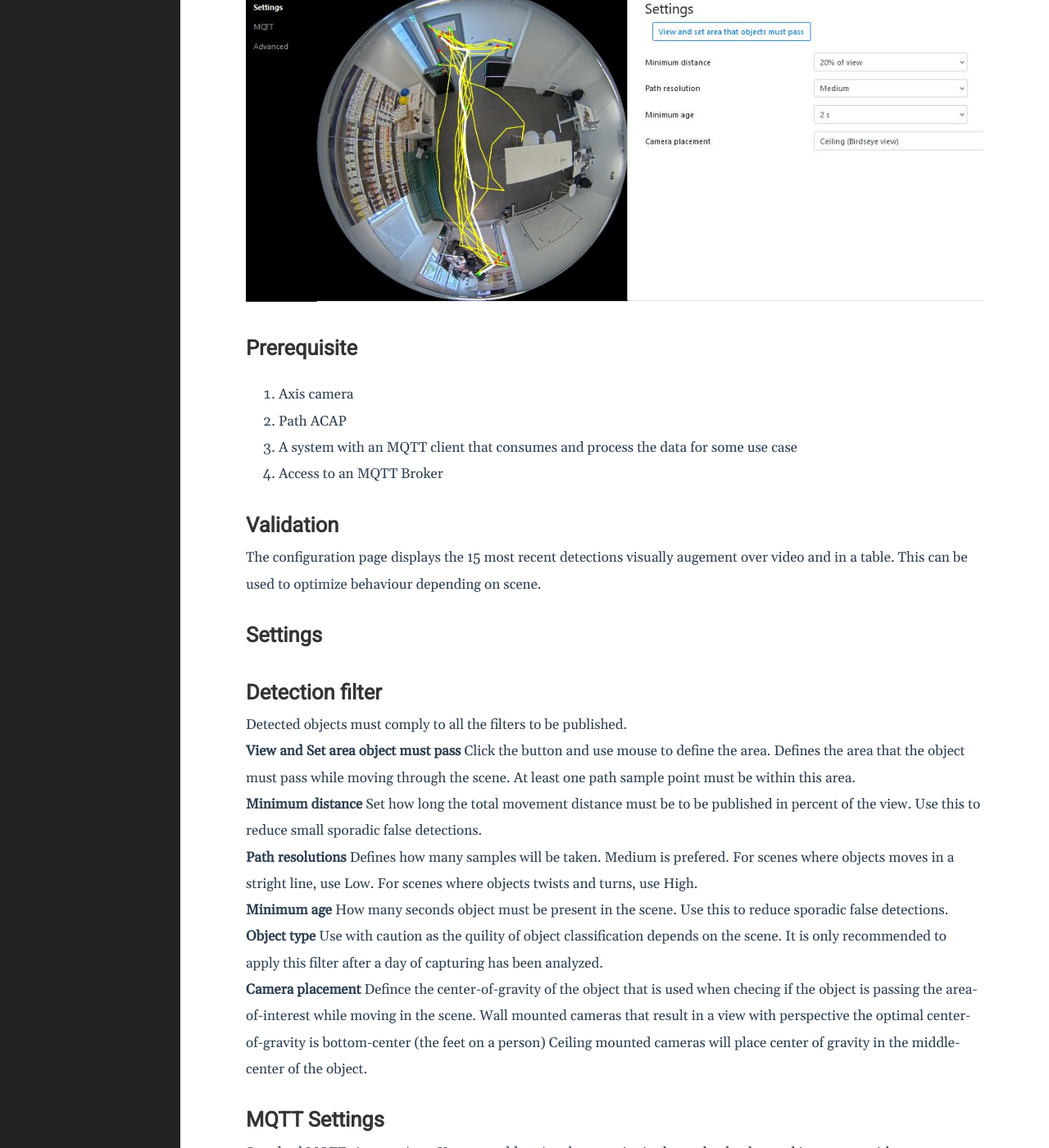
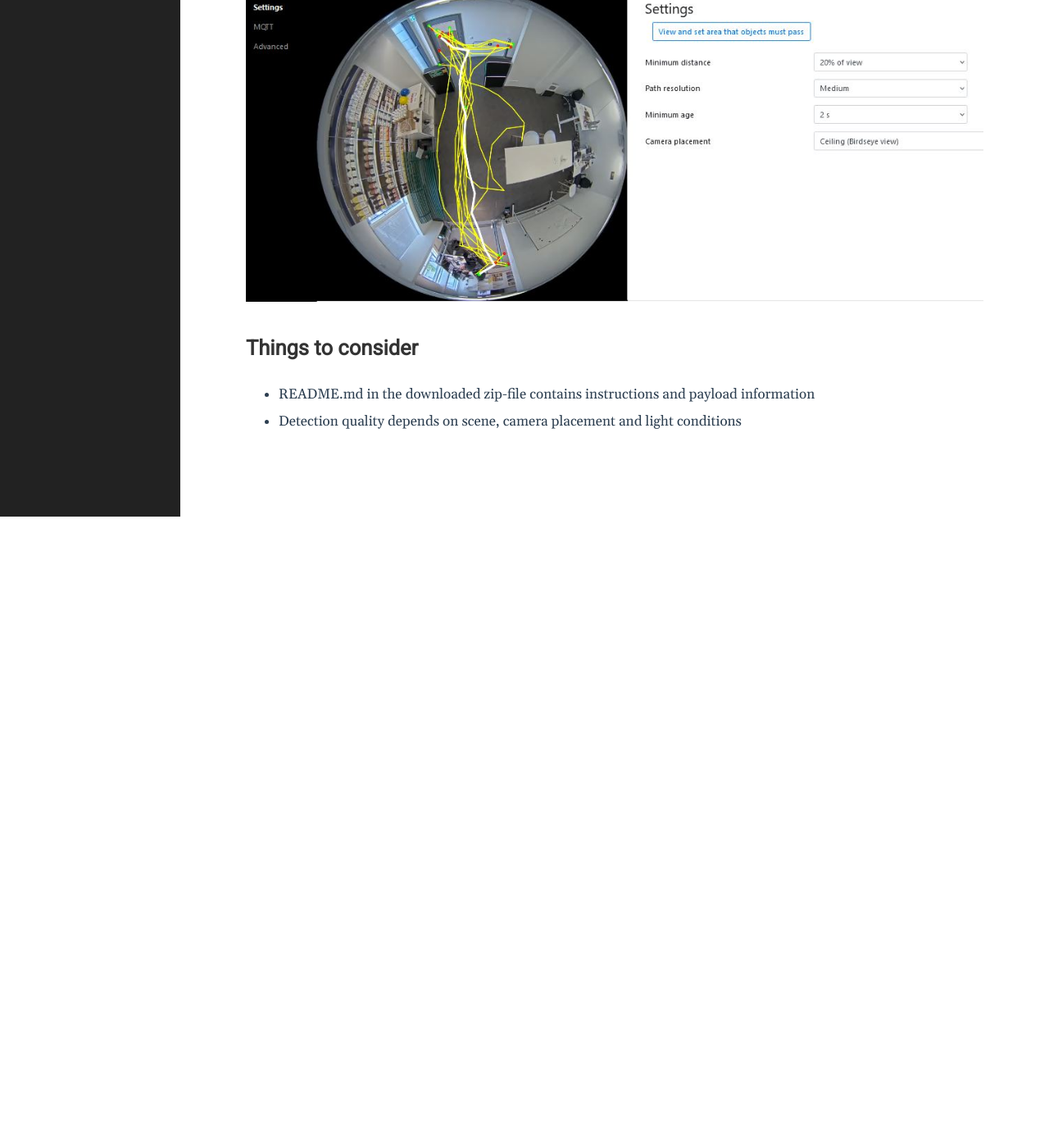
Before and after one commit to pandosme/pandosme.github.io, a Jekyll site: the page built from docs/_posts/2023-02-10-Path-ACAP.md, in a window 1280 px wide and 1400 px high, scrolled down 787 px. Shown: the whole window at 82% size. Built offline with Jekyll 4.4.1, drawn with Linux system fonts in a browser that asks for light colours; after the commit the page ends 1417 px from its top, so only the background shows below that; some of the changed text lies outside the part shown.

Commit message:
Update 2023-02-10-Path-ACAP.md

````diff
--- a/docs/_posts/2023-02-10-Path-ACAP.md
+++ b/docs/_posts/2023-02-10-Path-ACAP.md
@@ -23,100 +23,6 @@ _Example of a fisheye camera mounted in the ceiling_
 
 ![image]({{ site.url }}/assets/path.jpg)
 
-# Prerequisite
-1. Axis camera
-2. Path ACAP
-3. A system with an MQTT client that consumes and process the data for some use case
-4. Access to an MQTT Broker
-
-# Validation
-The configuration page displays the 15 most recent detections visually augement over video and in a table.  This can be used to optimize behaviour depending on scene.
-
-# Settings
-
-## Detection filter
-Detected objects must comply to all the filters to be published.
-&nbsp;\
-**View and Set area object must pass**
-Click the button and use mouse to define the area. Defines the area that the object must pass while moving through the scene.  At least one path sample point must be within this area.
-\
-**Minimum distance**
-Set how long the total movement distance must be to be published in percent of the view.  Use this to reduce small sporadic false detections.
-\
-**Path resolutions**
-Defines how many samples will be taken. Medium is prefered.  For scenes where objects moves in a stright line, use Low.  For scenes where objects twists and turns, use High.
-\
-**Minimum age**
-How many seconds object must be present in the scene.  Use this to reduce sporadic false detections.
-\
-**Object type**
-Use with caution as the quility of object classification depends on the scene.  It is only recommended to apply this filter after a day of capturing has been analyzed.
-\
-**Camera placement**
-Defince the center-of-gravity of the object that is used when checing if the object is passing the area-of-interest while moving in the scene.
-Wall mounted cameras that result in a view with perspective the optimal center-of-gravity is bottom-center (the feet on a person)
-Ceiling mounted cameras will place center of gravity in the middle-center of the object.
-
-# MQTT Settings
-Standard MQTT cient settings.  You may add optional properties in the payload to be used in systems with many cameras.
-
-# Advanced
-Depending on how tha camera is rotated, you may need to adjust the rotation 0, 90, 180 or 270 degree.
-If there are motion detections in scene that may unwanted behavior in the results, adjust area where motion is ignored.
-One example may be scene with very long perspective view.  Adjust the "Set Motion detection area" to cut off detection before objects too far away.
-Another example is if there are areas in the middle of the scene where objects do not use but small animals may.  Use "Set ignore area".
-
-
-# Integration
-
-## MQTT Topic:
-```
-path/DEVICE-SERIAL-NUMBER
-```
-If multiple cameras are used, subscribe to path/#
-
-_Note that you can change the pre-topic "path"_
-
-## payload:
-* name: Friendly name, if defined under MQTT settings
-* info: Additional information (e.g. location), if defined under MQTT settings
-* device: Device serial number
-* id: Object tracker ID
-* timestamp: EPOCH number
-* dx: Total distance moved X-axis (birth-death).  Negative values means left, positive right
-* dy: Total distance moved Y-axis (birth-death). Negative values means up, positive down
-* dwell: The longest time in seconds spend at a sample position
-* age: Amount of seconds spent in scene
-* distance: Total distance moved in scene.  THis can be more than 100% if object moves back/forth.
-* path: Array of motion points in scene including x,y,d where d is duration in seconds spent in that position.
-* type: Object type Unknown, Vehicle, Person
-* class: "Object".  Future extension will include Human, Car, Bus, Truck, Motorcycle
-* speed:  Highest speed in km/h.  Only applicable to Radar product.
-
-Coordinate system is realtive [0,0] - [1000,1000] regardless of image aspect ration.  Origo is top-left corner of image.
-
-```
-path/B8A44F123456
-{
-  "name": "Camera 1",
-  "info": "Showroom",
-  "device": "B8A44F123456",
-  "id": 6700,
-  "timestamp": 1664889737367,
-  "dx": 77,
-  "dy": 162,
-  "age": 7.8,
-  "distance": 20.6,
-  "path": [
-    {"x": 358,"y": 497,"d": 1.9},
-    {"x": 363,"y": 550,"d": 1.7},
-    {"x": 373,"y": 601,"d": 1.5},
-    {"x": 423,"y": 610,"d": 1.7},
-    {"x": 435,"y": 659,"d": 1.1}
-  ],
-  "type": "Vehicle",
-  "class" "Vehicle"
-}
-```
 # Things to consider
+* README.md in the downloaded zip-file contains instructions and payload information
 * Detection quality depends on scene, camera placement and light conditions
````
